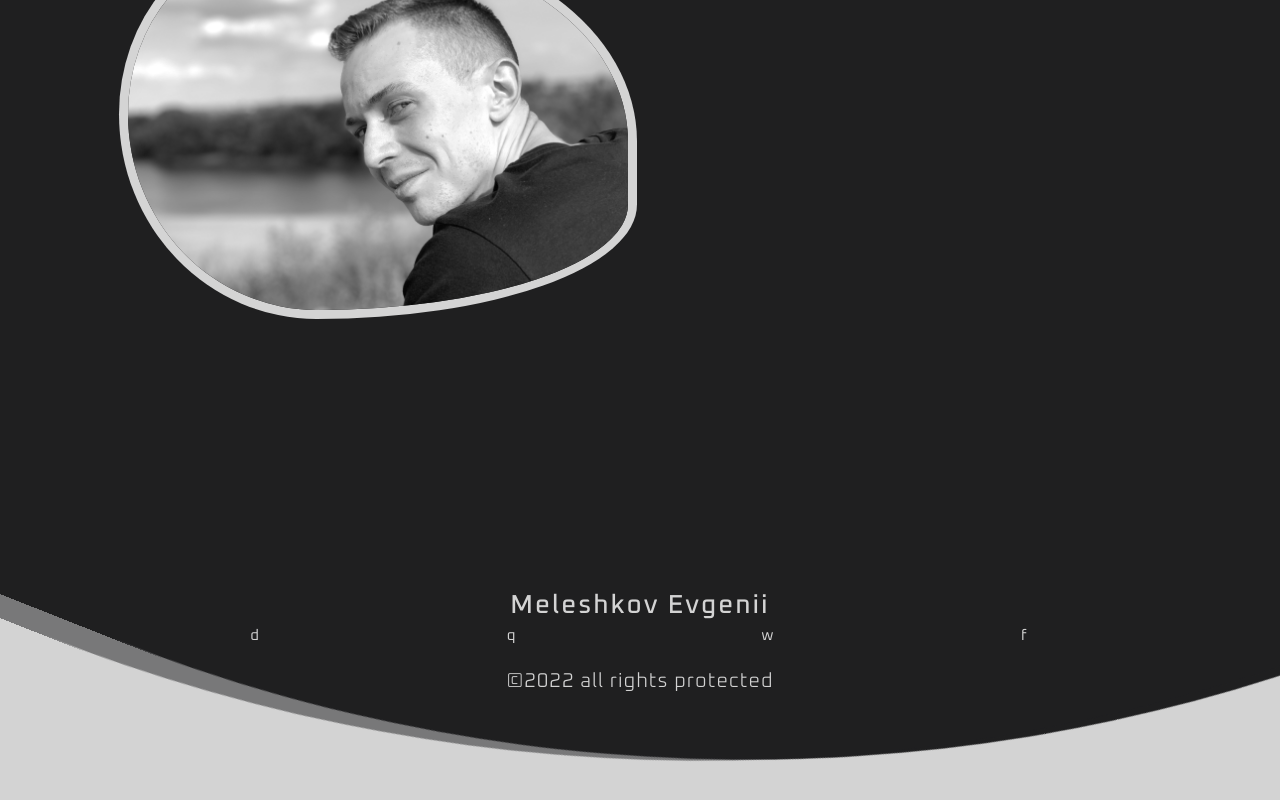
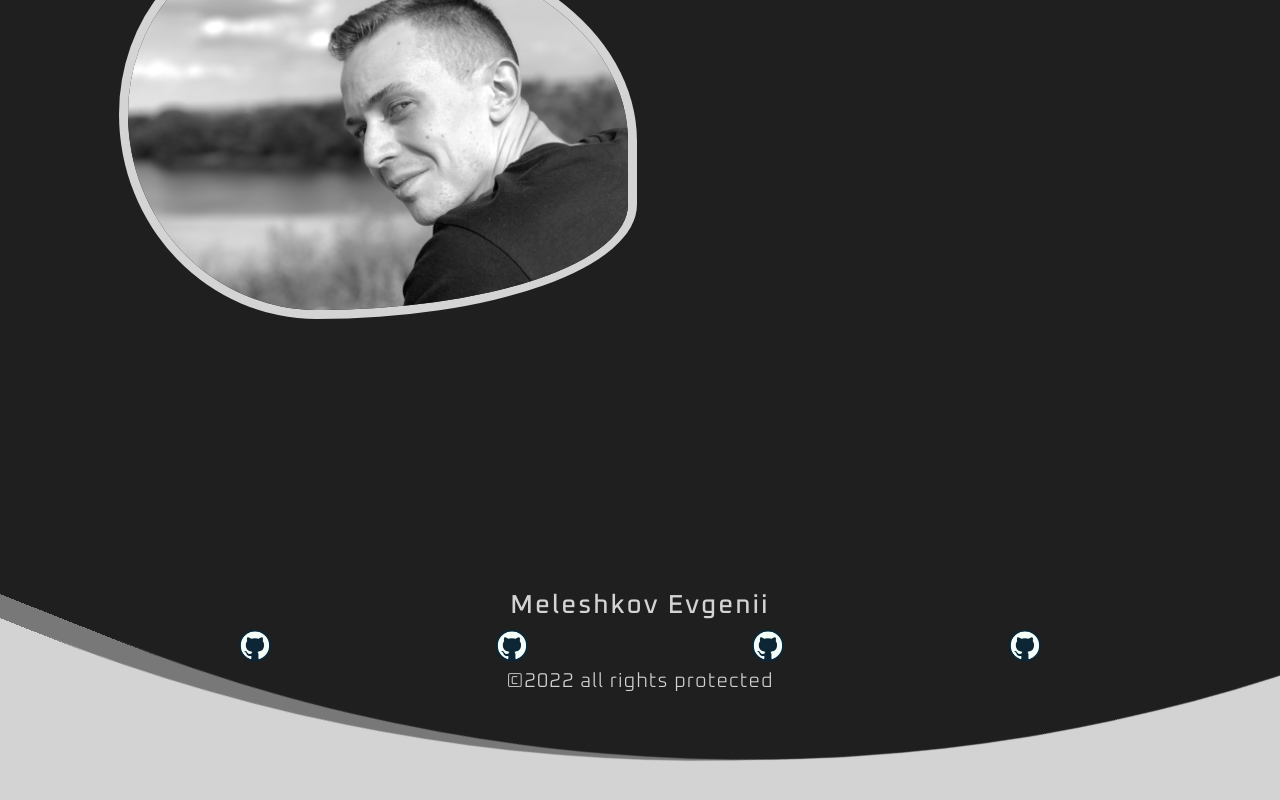
Before and after one commit to EvgeniiMeleshkov/portfolio, a React (Create React App) app: page / in a window 1280 px wide. Shown: the part 526-1326 px from the top of the page. Built offline with nearby package versions, Linux system fonts and the light colour scheme.

Commit message:
My oun way in progress

```diff
--- a/src/footer/Footer.module.css
+++ b/src/footer/Footer.module.css
@@ -26,9 +26,18 @@
     flex-wrap: wrap;
 }
 .someBlock {
+    display: flex;
+    justify-content: center;
+    align-items: center;
     z-index: 1000;
-    width: 50px;
-    height: 50px;
+    width: 30px;
+    height: 30px;
+    border-radius: 500px;
+    background-color: mintcream;
+    margin: 10px;
+}
+.someBlock img {
+    width: 56px;
 }
 .pol {
     z-index: 500;
--- a/src/footer/Footer.tsx
+++ b/src/footer/Footer.tsx
@@ -1,6 +1,7 @@
 import React from 'react';
 import s from './Footer.module.css'
 import styleContainer from '../common/styles/container/Container.module.css'
+import gitIcon from '../assets/icones/pngaaa.com-1100822.png'
 
 const Footer = () => {
     return (
@@ -11,10 +12,18 @@ const Footer = () => {
                     <h3 className={s.myName}>Meleshkov Evgenii</h3>
 
                     <div className={s.someBlocks}>
-                        <div className={s.someBlock}>d</div>
-                        <div className={s.someBlock}>q</div>
-                        <div className={s.someBlock}>w</div>
-                        <div className={s.someBlock}>f</div>
+                        <div className={s.someBlock}>
+                            <img alt={'my github'} src={gitIcon}/>
+                        </div>
+                        <div className={s.someBlock}>
+                            <img alt={'my github'} src={gitIcon}/>
+                        </div>
+                        <div className={s.someBlock}>
+                            <img alt={'my github'} src={gitIcon}/>
+                        </div>
+                        <div className={s.someBlock}>
+                            <img alt={'my github'} src={gitIcon}/>
+                        </div>
                     </div>
                     <p className={s.footerInfo}>©2022 all rights protected</p>
             </div>
```
Also changed, not shown: src/assets/icones/pngaaa.com-1100822.png (added).
